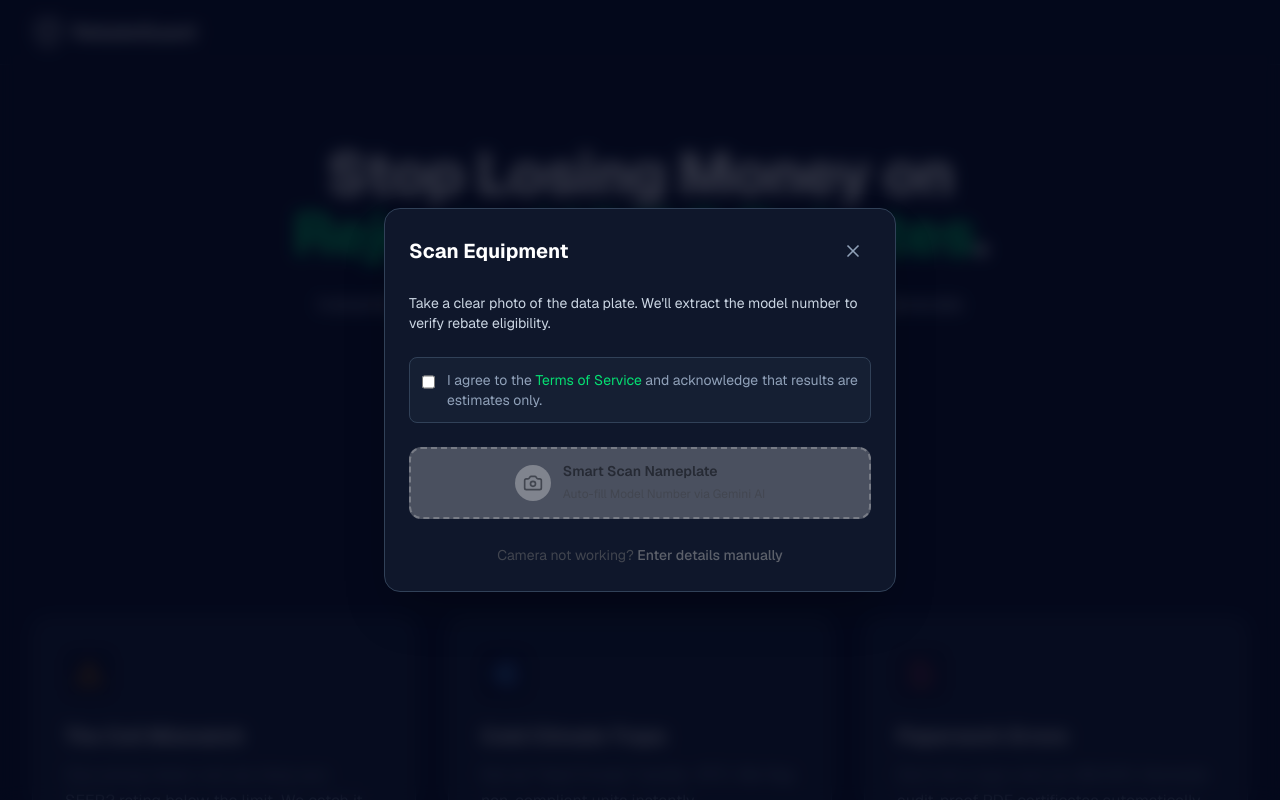
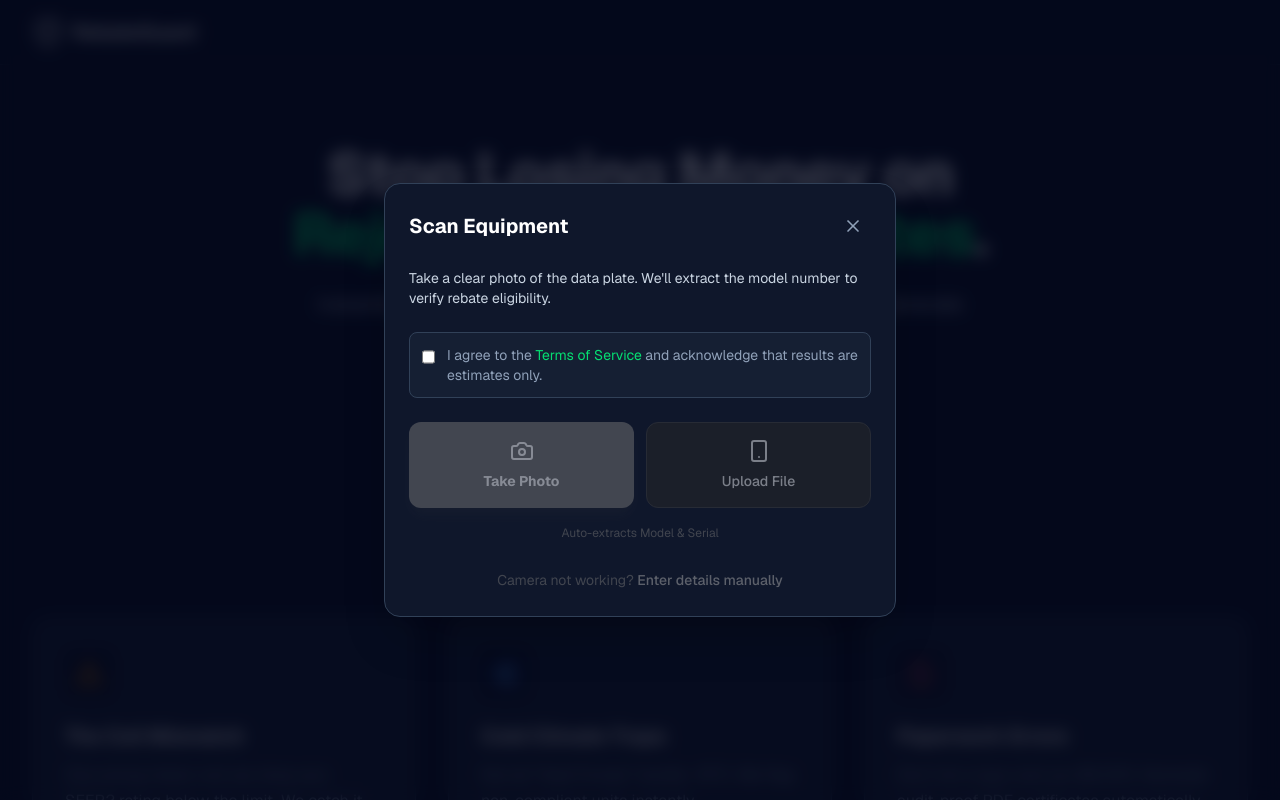
Before and after one commit to clinicscout-maker/rebate-guard, a Next.js app: page / in a window 1280 px wide. Both pictures are taken after a click on the button "Check Eligibility Now - Free". Shown: the top 800 px of the page. Built offline with nearby package versions, Linux system fonts and the light colour scheme.

Commit message:
feat(web): update scanner input to allow explicit camera/gallery choice

```diff
--- a/components/NameplateScanner.tsx
+++ b/components/NameplateScanner.tsx
@@ -11,7 +11,8 @@ type Props = {
 export default function NameplateScanner({ onScanComplete }: Props) {
     const [isScanning, setIsScanning] = useState(false);
     const [error, setError] = useState<string | null>(null);
-    const inputRef = useRef<HTMLInputElement>(null);
+    const cameraInputRef = useRef<HTMLInputElement>(null);
+    const galleryInputRef = useRef<HTMLInputElement>(null);
 
     const handleFileChange = async (e: React.ChangeEvent<HTMLInputElement>) => {
         const file = e.target.files?.[0];
@@ -43,51 +44,67 @@ export default function NameplateScanner({ onScanComplete }: Props) {
                 console.error(err);
             } finally {
                 setIsScanning(false);
-                // Reset input so same file can be selected again if needed
-                if (inputRef.current) inputRef.current.value = '';
+                // Reset inputs so same file can be selected again
+                if (cameraInputRef.current) cameraInputRef.current.value = '';
+                if (galleryInputRef.current) galleryInputRef.current.value = '';
             }
         };
         reader.readAsDataURL(file);
     };
 
-    const triggerCamera = () => {
-        inputRef.current?.click();
-    };
-
     return (
         <div className="mb-6">
+            {/* Hidden Input for Camera (Forces Camera on Mobile) */}
             <input
                 type="file"
                 accept="image/*"
                 capture="environment"
-                ref={inputRef}
+                ref={cameraInputRef}
+                onChange={handleFileChange}
+                className="hidden"
+            />
+            {/* Hidden Input for Gallery (Allows File Picker) */}
+            <input
+                type="file"
+                accept="image/*"
+                ref={galleryInputRef}
                 onChange={handleFileChange}
                 className="hidden"
             />
 
+            <div className="grid grid-cols-2 gap-3">
+                {/* Camera Button */}
                 <button
                     type="button"
-                onClick={triggerCamera}
+                    onClick={() => cameraInputRef.current?.click()}
                     disabled={isScanning}
-                className={`w-full py-3 px-4 rounded-xl border-2 border-dashed border-emerald-200 bg-emerald-50/50 hover:bg-emerald-50 hover:border-emerald-300 transition-all group flex items-center justify-center gap-3 ${isScanning ? 'opacity-75 cursor-wait' : ''
-                    }`}
+                    className={`py-4 px-4 rounded-xl bg-emerald-600 hover:bg-emerald-500 text-white shadow-lg shadow-emerald-900/20 transition-all active:scale-95 flex flex-col items-center justify-center gap-2 ${isScanning ? 'opacity-50 cursor-wait' : ''}`}
                 >
-                <div className="p-2 bg-emerald-100 rounded-full text-emerald-600 group-hover:scale-110 transition-transform">
-                    {isScanning ? <RefreshCw className="animate-spin" size={20} /> : <Camera size={20} />}
+                    {isScanning ? <RefreshCw className="animate-spin" size={24} /> : <Camera size={24} />}
+                    <span className="font-bold text-sm">Take Photo</span>
+                </button>
+
+                {/* Gallery Button */}
+                <button
+                    type="button"
+                    onClick={() => galleryInputRef.current?.click()}
+                    disabled={isScanning}
+                    className={`py-4 px-4 rounded-xl bg-slate-800 hover:bg-slate-700 text-slate-200 border border-slate-700 transition-all active:scale-95 flex flex-col items-center justify-center gap-2 ${isScanning ? 'opacity-50 cursor-wait' : ''}`}
+                >
+                    <Smartphone size={24} />
+                    <span className="font-medium text-sm">Upload File</span>
+                </button>
             </div>
 
-                <div className="text-left">
-                    <span className="block text-sm font-semibold text-emerald-900">
-                        {isScanning ? 'Analyzing Nameplate...' : 'Smart Scan Nameplate'}
-                    </span>
-                    <span className="text-xs text-emerald-600">
-                        Auto-fill Model Number via Gemini AI
+            {/* Status Text */}
+            <div className="mt-3 text-center">
+                <span className="text-xs text-slate-500">
+                    {isScanning ? 'Analyzing Nameplate...' : 'Auto-extracts Model & Serial'}
                 </span>
             </div>
-            </button>
 
             {error && (
-                <div className="mt-2 text-xs text-red-500 text-center font-medium bg-red-50 py-1 px-2 rounded">
+                <div className="mt-4 text-xs text-red-500 text-center font-medium bg-red-500/10 border border-red-500/20 py-2 px-3 rounded-lg animate-in fade-in slide-in-from-top-2">
                     {error}
                 </div>
             )}
```
Lines whose indentation alone changed are shown as unchanged.
